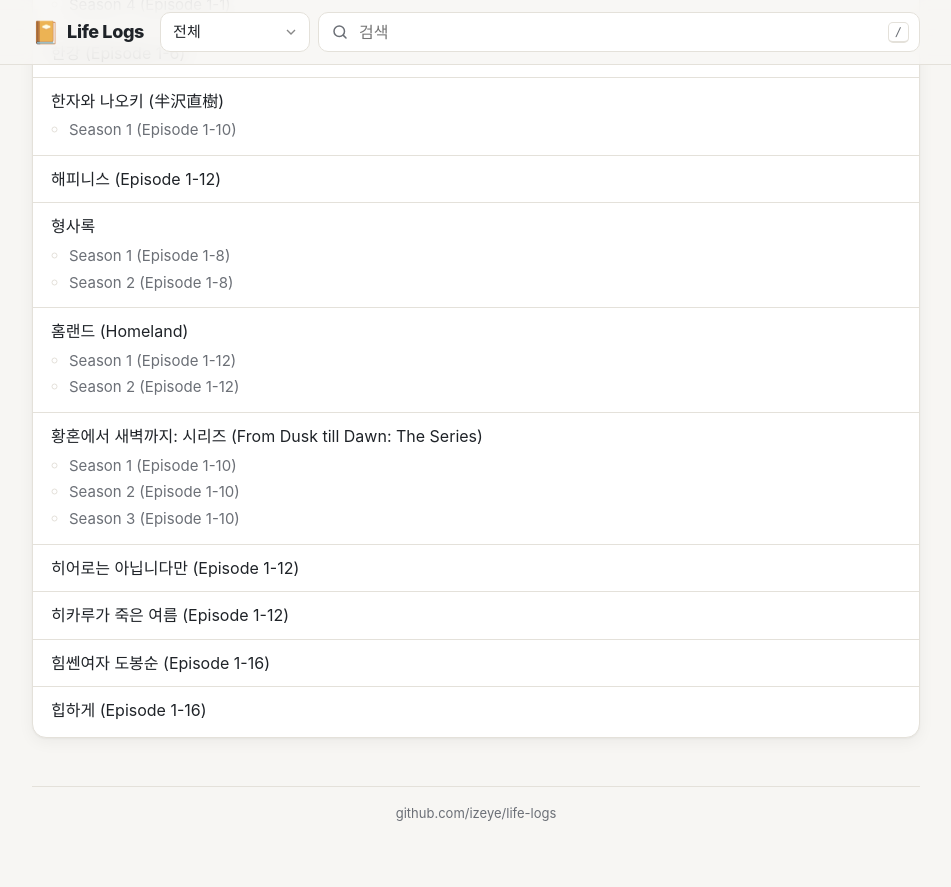
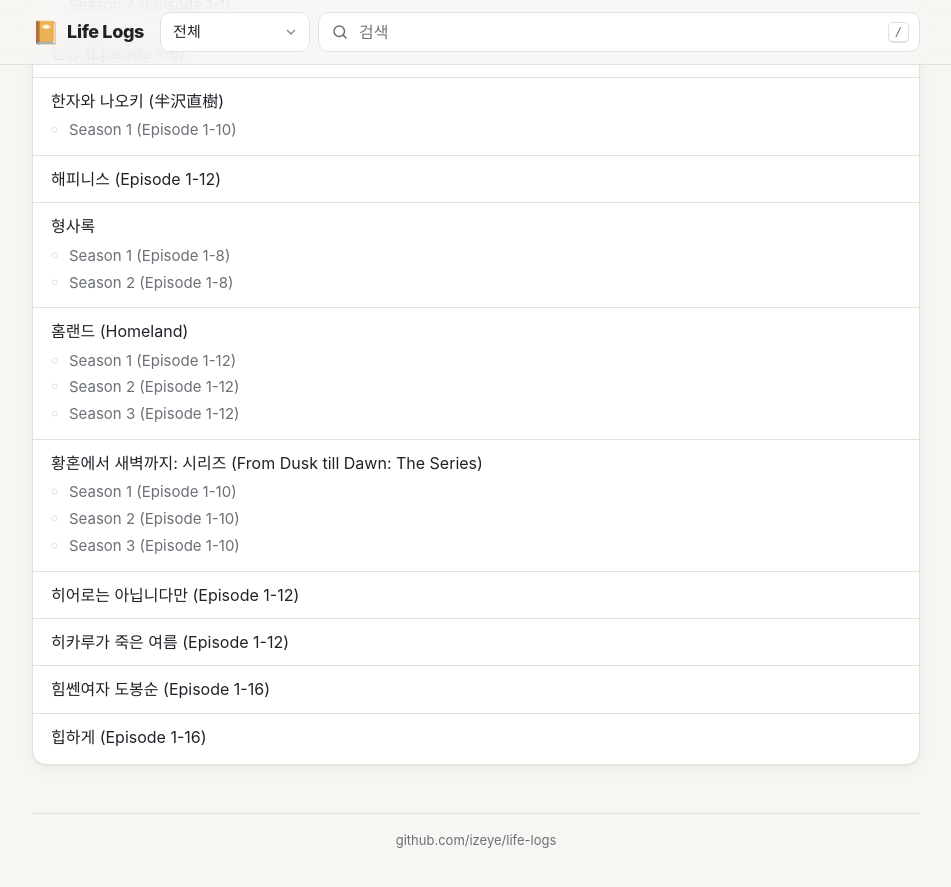
Before and after one commit to izeye/life-logs, a Jekyll site: the page built from tv_shows.md, in a window 1280 px wide and 900 px high, scrolled down 28126 px. Shown: the top 887 px of the window, without its empty margins (164-1115 px from the left). Built offline with Jekyll 4.4.1, drawn with Linux system fonts in a browser that asks for light colours; some web fonts are replaced; our own code applies the rules of GitHub Pages for plain Markdown files; Markdown is read by kramdown in place of the engine named in the settings.

Commit message:
Add "홈랜드" season 3
Co-Authored-By: Claude Opus 5.5 <noreply@anthropic.com>

```diff
--- a/tv_shows.md
+++ b/tv_shows.md
@@ -732,6 +732,7 @@
 * 홈랜드 (Homeland)
   * Season 1 (Episode 1-12)
   * Season 2 (Episode 1-12)
+  * Season 3 (Episode 1-12)
 * 황혼에서 새벽까지: 시리즈 (From Dusk till Dawn: The Series)
   * Season 1 (Episode 1-10)
   * Season 2 (Episode 1-10)
```
